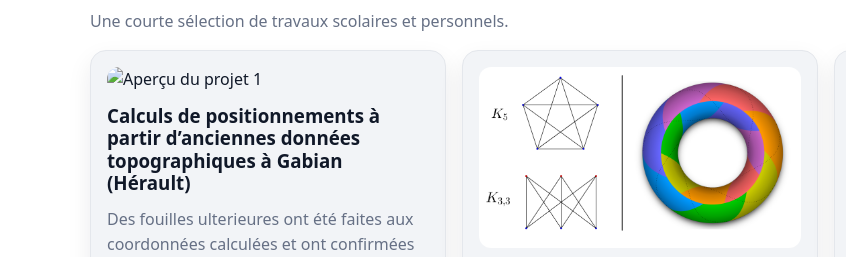
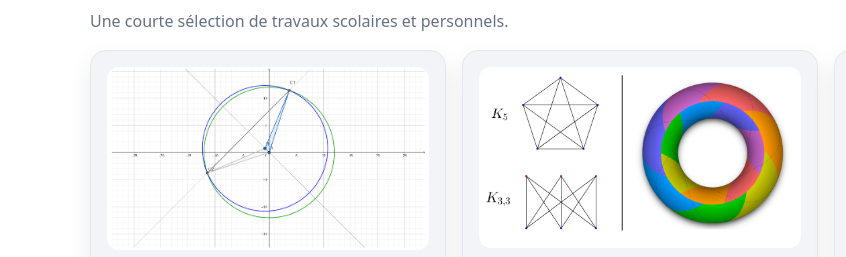
Before and after one commit to VictorBaleux/VictorBaleux.github.io, a plain HTML site: page index.html in a window 1280 px wide. Shown: the part 577-834 px from the top of the page, 0-846 px from the left. Drawn offline with Linux system fonts and the light colour scheme.

Commit message:
Update index.html

```diff
--- a/index.html
+++ b/index.html
@@ -165,7 +165,7 @@
 
         <!-- Projet 1 -->
         <article class="card project">
-          <img src="assets/Image_Géometrie.PNG" alt="Aperçu du projet 1" loading="lazy" />
+          <img src="assets/Image_Géométrie.PNG" alt="Aperçu du projet 1" loading="lazy" />
           <div>
             <h3>Calculs de positionnements à partir d’anciennes données topographiques à Gabian (Hérault)</h3>
             <p>Des fouilles ulterieures ont été faites aux coordonnées calculées et ont confirmées le site de fouille</p>
```
